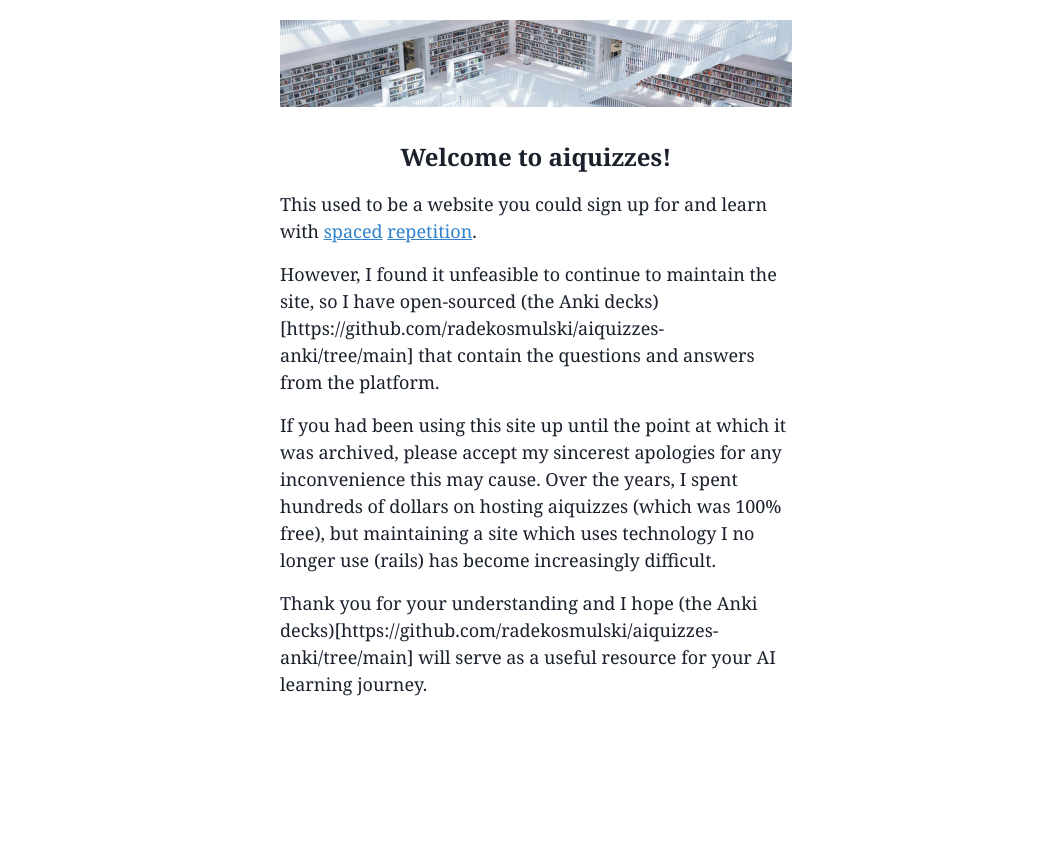
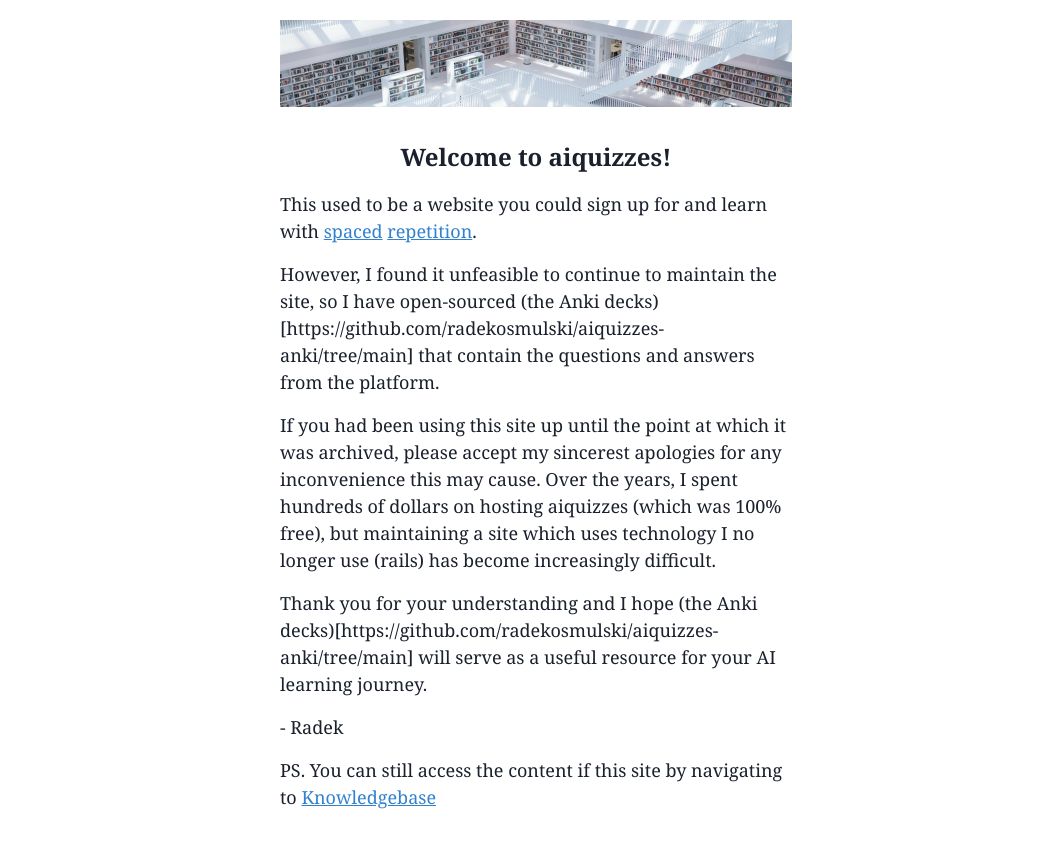
Before and after one commit to radekosmulski/aiquizzes-archive, a plain HTML site: page index.html in a window 1280 px wide. Shown: the part 60-903 px from the top of the page, without its empty margins (104-1167 px from the left). Before the commit the page ends 800 px from the top, so only its background shows below. Drawn offline with Linux system fonts and the light colour scheme.

Commit message:
add post scriptum

```diff
--- a/index.html
+++ b/index.html
@@ -52,6 +52,12 @@
 <p>
   Thank you for your understanding and I hope (the Anki decks)[https://github.com/radekosmulski/aiquizzes-anki/tree/main] will serve as a useful resource for your AI learning journey.
 </p>
+<p>
+  &#9;- Radek
+</p>
+<p>
+  PS. You can still access the content if this site by navigating to <a href="knowledgebase.html">Knowledgebase</a>
+</p>
     </div>
   </body>
 </html>
```
